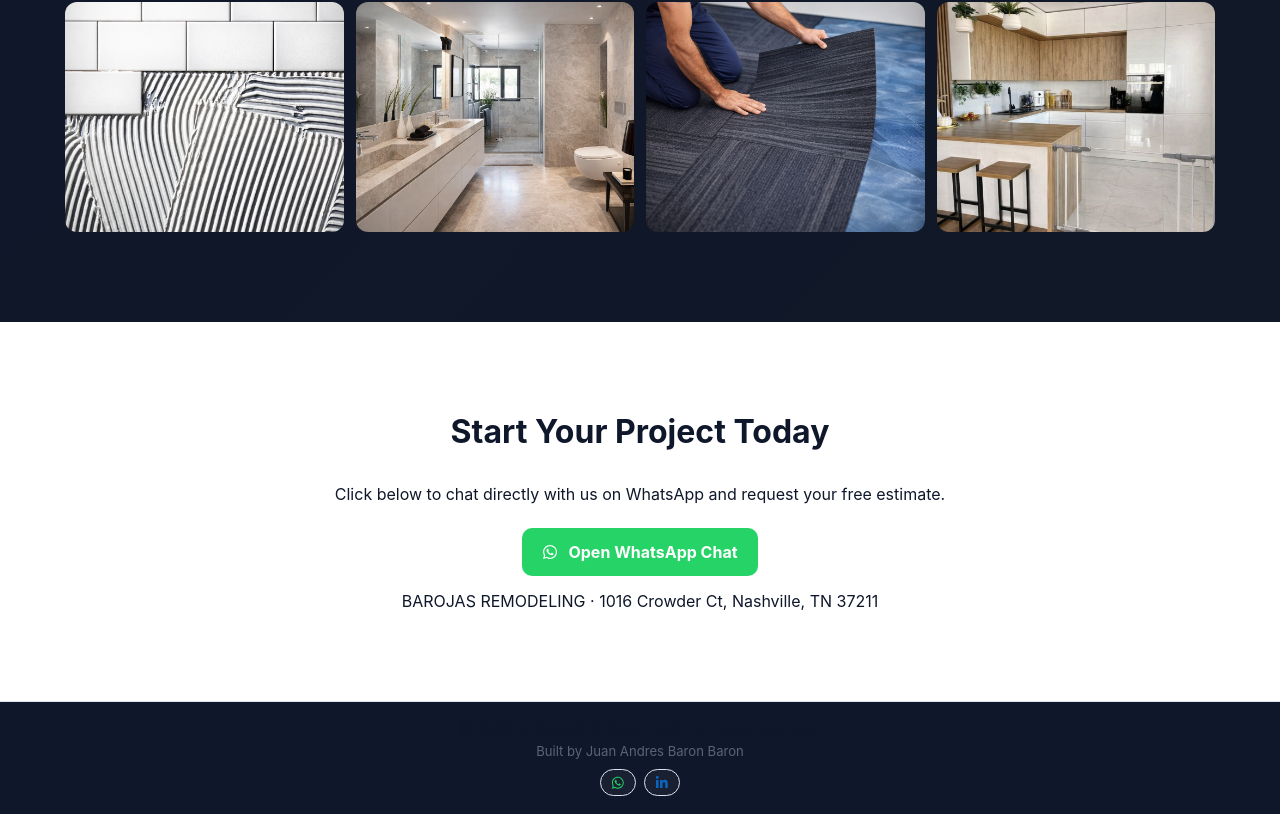
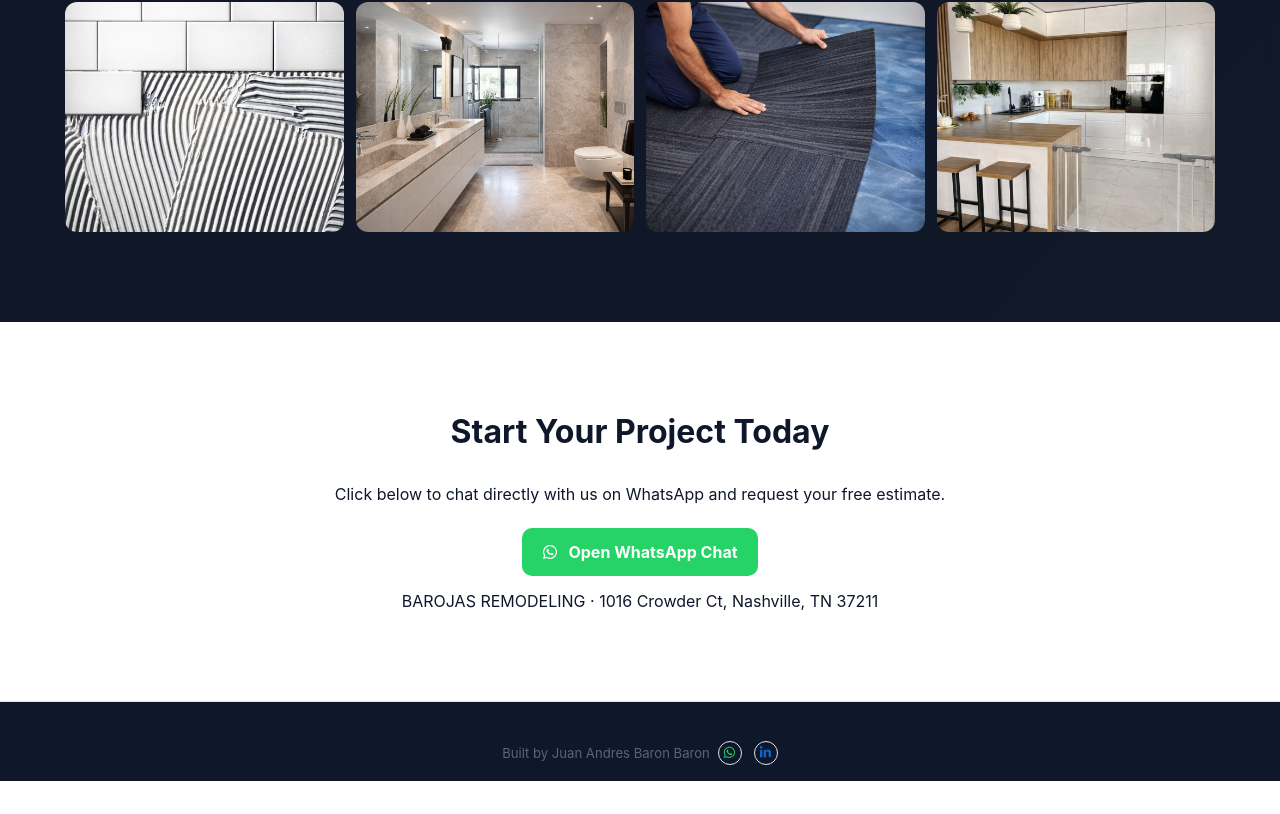
Before and after one commit to JuanAndresBaronBaron/remodeling, a React (Vite) app: page / in a window 1280 px wide. Shown: the part 2056-2870 px from the top of the page. After the commit the page ends 2837 px from the top, so only its background shows below. Built offline with nearby package versions, Linux system fonts and the light colour scheme.

Commit message:
Improve styles

```diff
--- a/src/components/Footer.jsx
+++ b/src/components/Footer.jsx
@@ -13,11 +13,12 @@ export default function Footer({ t }) {
           © {new Date().getFullYear()} {t.brand}. {t.footer.rights}
         </p>
 
+        <div className="footer-credit-row">
           <p className="footer-subtitle">
             {t.footer.builtBy} Juan Andres Baron Baron
           </p>
 
-        <div className="footer-actions">
+          <div className="footer-mini-actions">
             <a
               href={whatsappUrl}
               target="_blank"
@@ -28,7 +29,7 @@ export default function Footer({ t }) {
             >
               <FaWhatsapp />
             </a>
-
+            <span> </span>
             <a
               href={linkedinUrl}
               target="_blank"
@@ -41,6 +42,7 @@ export default function Footer({ t }) {
             </a>
           </div>
         </div>
+      </div>
     </footer>
   );
 }
--- a/src/index.css
+++ b/src/index.css
@@ -390,7 +390,7 @@ body {
   background: var(--surface-2);
   color: var(--muted);
   text-align: center;
-  padding: 18px 0;
+  padding: 16px 0;
   border-top: 1px solid var(--border);
 }
 
@@ -398,7 +398,7 @@ body {
   display: flex;
   flex-direction: column;
   align-items: center;
-  gap: 8px;
+  gap: 6px;
   text-align: center;
 }
 
@@ -408,9 +408,24 @@ body {
   color: var(--text-strong);
 }
 
+.footer-credit-row {
+  display: inline-flex;
+  align-items: center;
+  gap: 8px;
+  flex-wrap: wrap;
+  justify-content: center;
+}
+
+.footer-mini-actions {
+  display: inline-flex;
+  align-items: center;
+  gap: 6px;
+}
+
 .footer-subtitle {
   font-size: 0.82rem;
   color: var(--muted);
+  margin: 0;
 }
 
 .footer-actions {
@@ -422,28 +437,24 @@ body {
 }
 
 .footer-mini-btn {
-  display: inline-flex;
-  align-items: center;
-  gap: 6px;
-  padding: 6px 10px;
+  display: inline-grid;
+  place-items: center;
+  width: 24px;
+  height: 24px;
   border-radius: 999px;
   text-decoration: none;
-  font-size: 0.78rem;
-  font-weight: 700;
   border: 1px solid var(--border);
-  background: rgba(255, 255, 255, 0.04);
-  color: var(--text-strong);
+  background: transparent;
   transition: transform 0.18s ease, background 0.18s ease, border-color 0.18s ease;
 }
 
 .footer-mini-btn svg {
-  font-size: 0.85rem;
+  font-size: 0.8rem;
 }
 
 .footer-mini-btn:hover {
   transform: translateY(-1px);
-  background: rgba(255, 255, 255, 0.08);
-  border-color: rgba(255, 255, 255, 0.14);
+  background: rgba(255, 255, 255, 0.06);
 }
 
 .footer-mini-btn.whatsapp {
```
Lines whose indentation alone changed are shown as unchanged.
